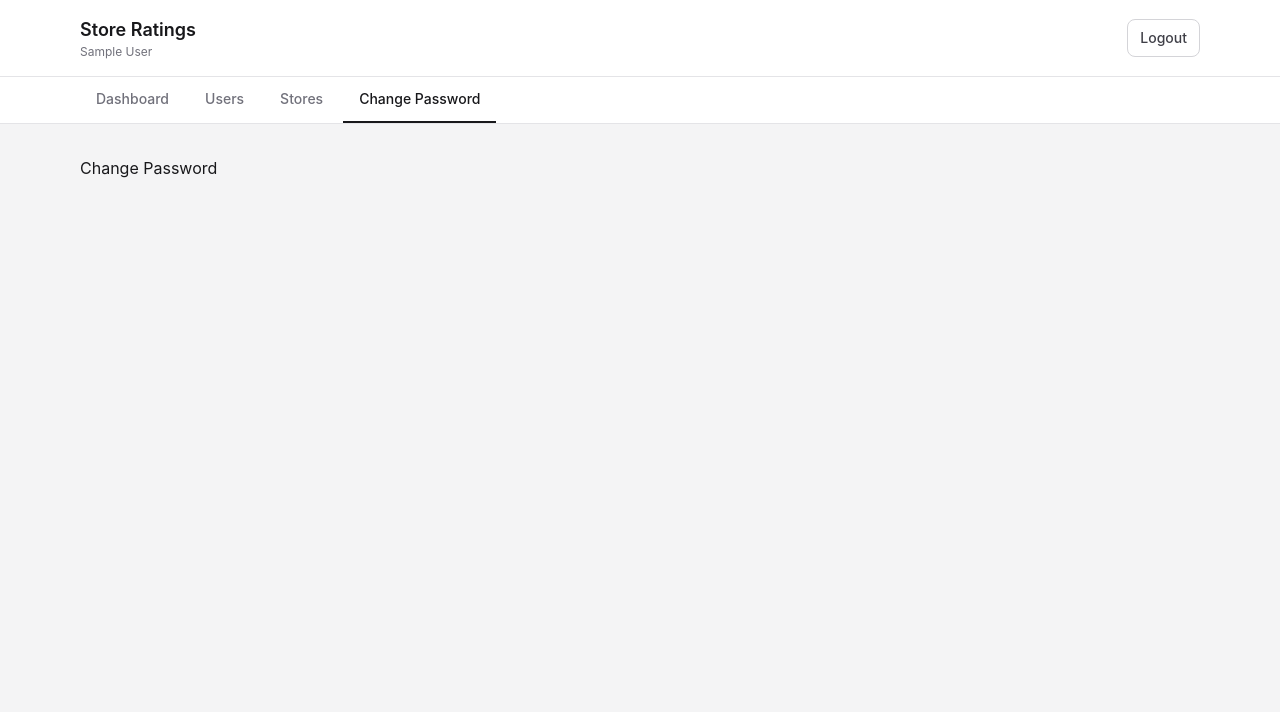
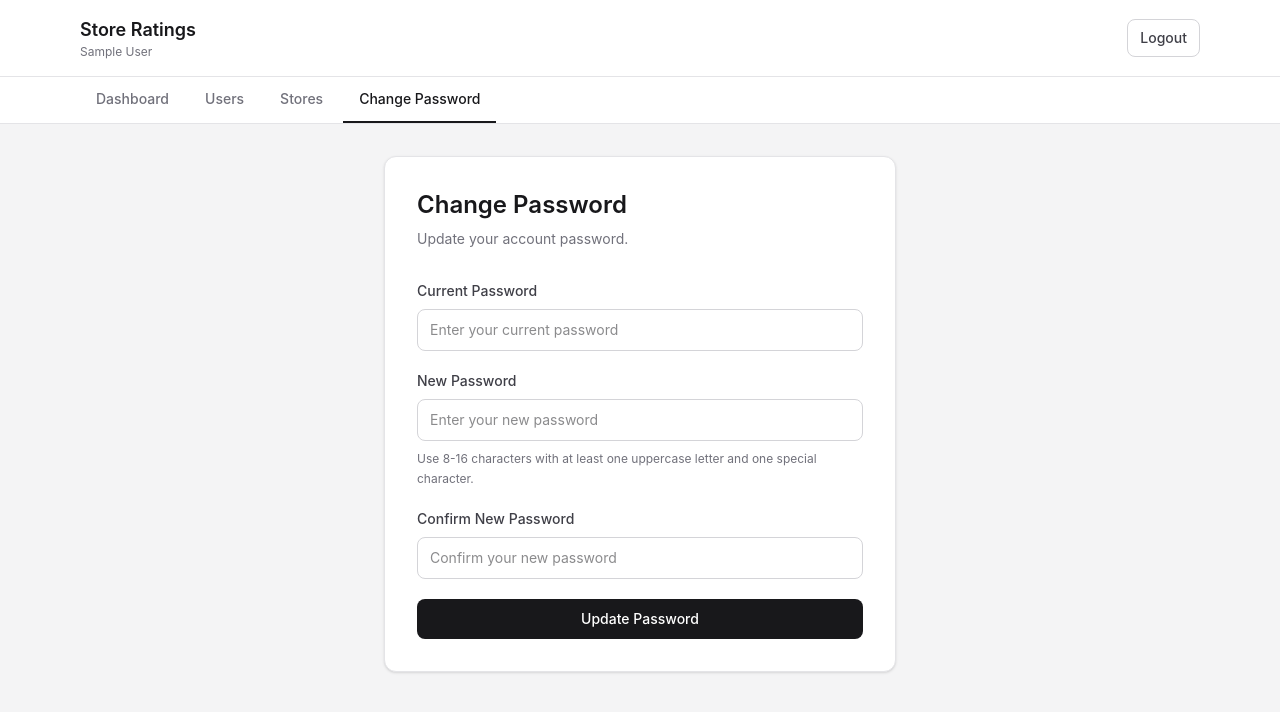
Before and after one commit to abhirajthakur/store-rating-app, a React (Vite) app in the folder frontend/: page /change-password in a window 1280 px wide. Shown: the top 712 px of the page. Built offline with nearby package versions, Linux system fonts and the light colour scheme; no server answers; sample sign-in values are in the browser's storage.

Commit message:
feat(frontend): add change password page

```diff
--- a/frontend/src/pages/ChangePassword.tsx
+++ b/frontend/src/pages/ChangePassword.tsx
@@ -1,5 +1,163 @@
+import { AxiosError } from "axios";
+import { useState } from "react";
+import { changePassword } from "../api/authApi";
+import type { ApiError } from "../types/api";
+
 function ChangePassword() {
-  return <h1>Change Password</h1>;
+  const [currentPassword, setCurrentPassword] = useState("");
+  const [newPassword, setNewPassword] = useState("");
+  const [confirmPassword, setConfirmPassword] = useState("");
+
+  const [error, setError] = useState("");
+  const [success, setSuccess] = useState("");
+  const [isLoading, setIsLoading] = useState(false);
+
+  const validatePassword = (password: string) => {
+    return (
+      password.length >= 8 &&
+      password.length <= 16 &&
+      /[A-Z]/.test(password) &&
+      /[!@#$%^&*(),.?":{}|<>]/.test(password)
+    );
+  };
+
+  const handleSubmit = async (event: React.SubmitEvent<HTMLFormElement>) => {
+    event.preventDefault();
+
+    setError("");
+    setSuccess("");
+
+    if (newPassword !== confirmPassword) {
+      setError("New passwords do not match.");
+      return;
+    }
+
+    if (!validatePassword(newPassword)) {
+      setError(
+        "Password must be 8-16 characters and include at least one uppercase letter and one special character.",
+      );
+      return;
+    }
+
+    setIsLoading(true);
+
+    try {
+      const response = await changePassword({
+        currentPassword,
+        newPassword,
+      });
+
+      setSuccess(response.data.message || "Password updated successfully.");
+
+      setCurrentPassword("");
+      setNewPassword("");
+      setConfirmPassword("");
+    } catch (error) {
+      const axiosError = error as AxiosError<ApiError>;
+
+      setError(
+        axiosError.response?.data?.message || "Unable to update password. Please try again.",
+      );
+    } finally {
+      setIsLoading(false);
+    }
+  };
+
+  return (
+    <div className="mx-auto max-w-lg">
+      <div className="rounded-xl border border-zinc-200 bg-white p-6 shadow-sm sm:p-8">
+        <div className="mb-8">
+          <h2 className="text-2xl font-semibold text-zinc-900">Change Password</h2>
+
+          <p className="mt-2 text-sm text-zinc-500">Update your account password.</p>
+        </div>
+
+        <form onSubmit={handleSubmit} className="space-y-5">
+          <div>
+            <label
+              htmlFor="currentPassword"
+              className="mb-2 block text-sm font-medium text-zinc-700"
+            >
+              Current Password
+            </label>
+
+            <input
+              id="currentPassword"
+              type="password"
+              value={currentPassword}
+              onChange={(event) => setCurrentPassword(event.target.value)}
+              placeholder="Enter your current password"
+              className="w-full rounded-lg border border-zinc-300 px-3 py-2.5 text-sm outline-none transition focus:border-zinc-900"
+              required
+            />
+          </div>
+
+          <div>
+            <label htmlFor="newPassword" className="mb-2 block text-sm font-medium text-zinc-700">
+              New Password
+            </label>
+
+            <input
+              id="newPassword"
+              type="password"
+              value={newPassword}
+              onChange={(event) => setNewPassword(event.target.value)}
+              placeholder="Enter your new password"
+              minLength={8}
+              maxLength={16}
+              className="w-full rounded-lg border border-zinc-300 px-3 py-2.5 text-sm outline-none transition focus:border-zinc-900"
+              required
+            />
+
+            <p className="mt-2 text-xs leading-5 text-zinc-500">
+              Use 8-16 characters with at least one uppercase letter and one special character.
+            </p>
+          </div>
+
+          <div>
+            <label
+              htmlFor="confirmPassword"
+              className="mb-2 block text-sm font-medium text-zinc-700"
+            >
+              Confirm New Password
+            </label>
+
+            <input
+              id="confirmPassword"
+              type="password"
+              value={confirmPassword}
+              onChange={(event) => setConfirmPassword(event.target.value)}
+              placeholder="Confirm your new password"
+              minLength={8}
+              maxLength={16}
+              className="w-full rounded-lg border border-zinc-300 px-3 py-2.5 text-sm outline-none transition focus:border-zinc-900"
+              required
+            />
+          </div>
+
+          {error && (
+            <p className="rounded-lg border border-red-200 bg-red-50 px-3 py-2 text-sm text-red-600">
+              {error}
+            </p>
+          )}
+
+          {success && (
+            <p className="rounded-lg border border-green-200 bg-green-50 px-3 py-2 text-sm text-green-700">
+              {success}
+            </p>
+          )}
+
+          <button
+            type="submit"
+            disabled={isLoading}
+            className="w-full rounded-lg bg-zinc-900 py-2.5 text-sm font-medium text-white transition hover:bg-zinc-700 disabled:cursor-not-allowed disabled:opacity-60"
+          >
+            {isLoading ? "Updating password..." : "Update Password"}
+          </button>
+        </form>
+      </div>
+    </div>
+  );
 }
 
 export default ChangePassword;
```
